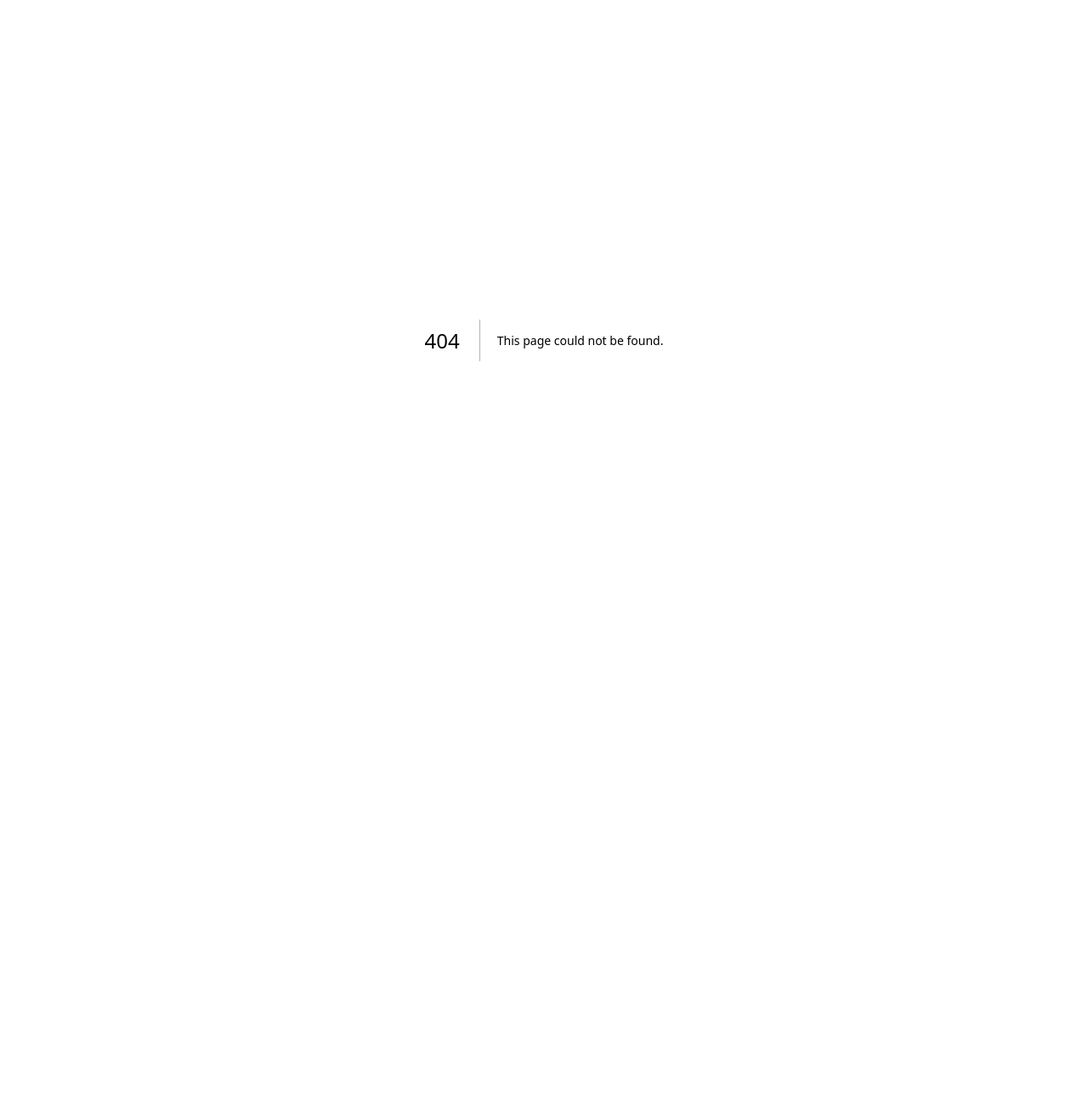
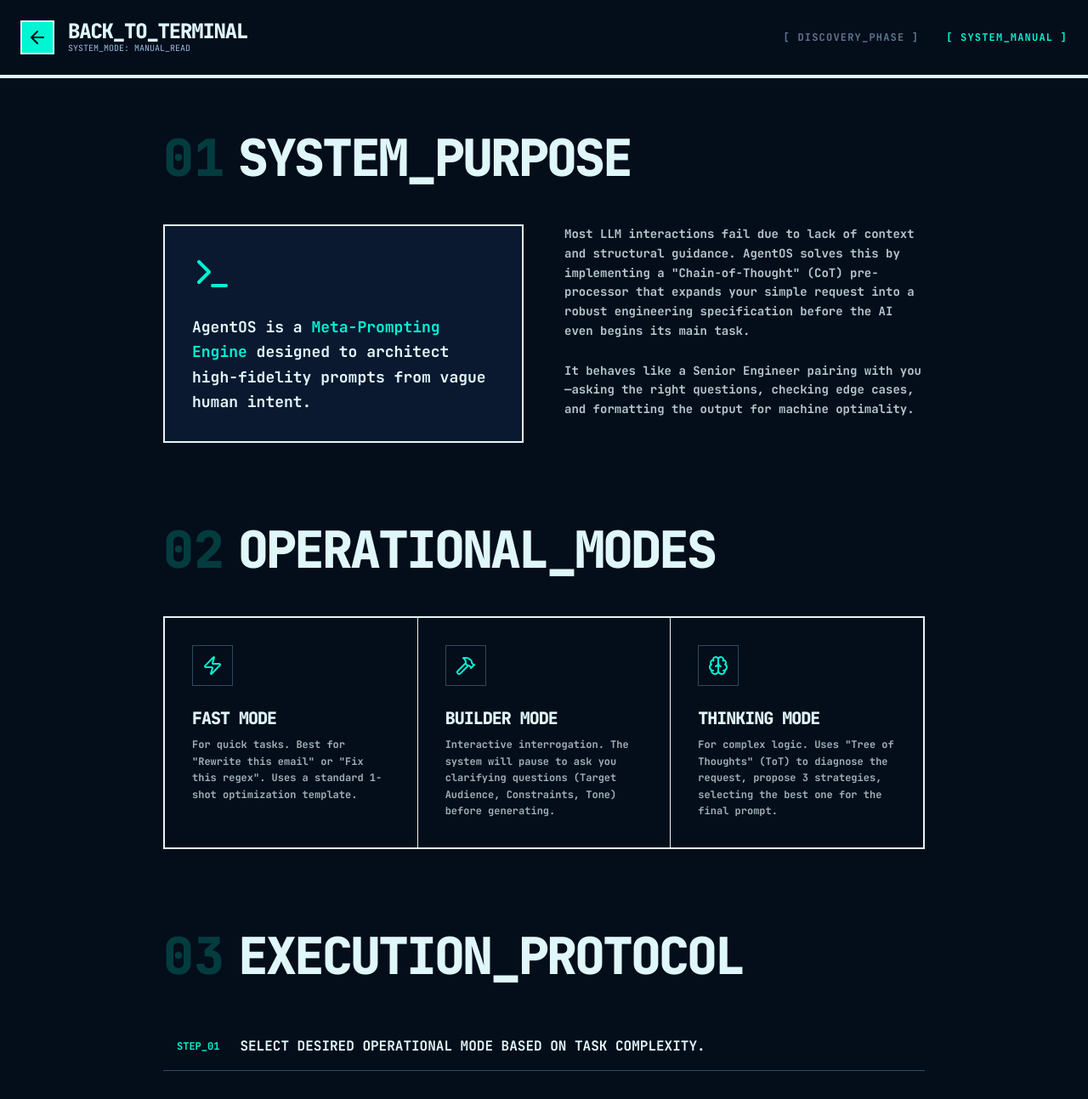
Before and after one commit to gsigor84/agent-os-terminal, a Next.js app: page /about in a window 1280 px wide. Before the commit this address had no page. Shown: the top 1293 px of the page at 85% size. Before the commit the page ends 800 px from the top, so only its background shows below. Built offline with nearby package versions, Linux system fonts and the light colour scheme.

Commit message:
feat: add system manual page and navigation

```diff
--- /dev/null
+++ b/app/about/page.tsx
@@ -0,0 +1,137 @@
+'use client';
+
+import Link from 'next/link';
+import { Cpu, ArrowLeft, Terminal, Hammer, Brain, Zap } from 'lucide-react';
+import { motion } from 'framer-motion';
+
+export default function About() {
+    return (
+        <div className="min-h-screen bg-[var(--terminal-bg)] text-[var(--terminal-text)] font-mono selection:bg-[var(--terminal-accent)] selection:text-[var(--terminal-bg)] overflow-x-hidden">
+
+            {/* Header */}
+            <header className="border-b-4 border-[var(--terminal-text)] p-6 sticky top-0 bg-[var(--terminal-bg)] z-50 flex justify-between items-center whitespace-nowrap overflow-x-auto">
+                <div className="flex items-center gap-4">
+                    <Link href="/" className="flex items-center gap-4 group cursor-pointer">
+                        <div className="w-10 h-10 brutalist-border bg-[var(--terminal-accent)] flex items-center justify-center group-hover:bg-[var(--terminal-text)] transition-colors">
+                            <ArrowLeft className="text-[var(--terminal-bg)] group-hover:text-[var(--terminal-bg)]" />
+                        </div>
+                        <div>
+                            <span className="font-extrabold text-2xl tracking-tighter uppercase block leading-none group-hover:text-[var(--terminal-accent)] transition-colors">Back_To_Terminal</span>
+                            <span className="block text-[10px] text-[var(--terminal-dim)]">SYSTEM_MODE: MANUAL_READ</span>
+                        </div>
+                    </Link>
+                </div>
+                <div className="hidden md:flex gap-8 text-xs font-bold uppercase tracking-widest">
+                    <Link href="/" className="text-[var(--terminal-dim)] hover:text-[var(--terminal-text)] transition-colors opacity-60 hover:opacity-100">[ DISCOVERY_PHASE ]</Link>
+                    <Link href="/about" className="text-[var(--terminal-accent)] cursor-default">[ SYSTEM_MANUAL ]</Link>
+                </div>
+            </header>
+
+            <main className="w-full max-w-5xl mx-auto p-8 md:p-16 flex flex-col gap-24">
+
+                {/* 01 PURPOSE */}
+                <section className="space-y-8 animate-in fade-in slide-in-from-bottom-4 duration-700">
+                    <div className="flex gap-4 items-center mb-12">
+                        <span className="text-[var(--terminal-accent)] text-6xl font-black opacity-20">01</span>
+                        <h1 className="text-4xl md:text-6xl font-black uppercase tracking-tighter leading-none">
+                            System_Purpose
+                        </h1>
+                    </div>
+
+                    <div className="grid grid-cols-1 md:grid-cols-2 gap-12">
+                        <div className="brutalist-border p-8 bg-[var(--terminal-surface)]">
+                            <Terminal className="w-12 h-12 mb-6 text-[var(--terminal-accent)]" />
+                            <p className="text-lg font-bold leading-relaxed">
+                                AgentOS is a <span className="text-[var(--terminal-accent)]">Meta-Prompting Engine</span> designed to architect high-fidelity prompts from vague human intent.
+                            </p>
+                        </div>
+                        <div className="space-y-6 text-sm font-bold opacity-80 leading-relaxed">
+                            <p>
+                                Most LLM interactions fail due to lack of context and structural guidance. AgentOS solves this by implementing a "Chain-of-Thought" (CoT) pre-processor that expands your simple request into a robust engineering specification before the AI even begins its main task.
+                            </p>
+                            <p>
+                                It behaves like a Senior Engineer pairing with you—asking the right questions, checking edge cases, and formatting the output for machine optimality.
+                            </p>
+                        </div>
+                    </div>
+                </section>
+
+                {/* 02 MODES */}
+                <section className="space-y-8">
+                    <div className="flex gap-4 items-center mb-12">
+                        <span className="text-[var(--terminal-accent)] text-6xl font-black opacity-20">02</span>
+                        <h1 className="text-4xl md:text-6xl font-black uppercase tracking-tighter leading-none">
+                            Operational_Modes
+                        </h1>
+                    </div>
+
+                    <div className="grid grid-cols-1 md:grid-cols-3 gap-px bg-[var(--terminal-text)] border-2 border-[var(--terminal-text)]">
+                        {/* FAST */}
+                        <div className="p-8 bg-[var(--terminal-bg)]">
+                            <div className="mb-6 w-12 h-12 brutalist-border-dim flex items-center justify-center text-[var(--terminal-accent)]">
+                                <Zap />
+                            </div>
+                            <h3 className="font-black text-xl uppercase tracking-tighter mb-2">Fast Mode</h3>
+                            <p className="text-xs opacity-70 leading-relaxed font-bold">
+                                For quick tasks. Best for "Rewrite this email" or "Fix this regex". Uses a standard 1-shot optimization template.
+                            </p>
+                        </div>
+
+                        {/* BUILDER */}
+                        <div className="p-8 bg-[var(--terminal-bg)]">
+                            <div className="mb-6 w-12 h-12 brutalist-border-dim flex items-center justify-center text-[var(--terminal-accent)]">
+                                <Hammer />
+                            </div>
+                            <h3 className="font-black text-xl uppercase tracking-tighter mb-2">Builder Mode</h3>
+                            <p className="text-xs opacity-70 leading-relaxed font-bold">
+                                Interactive interrogation. The system will pause to ask you clarifying questions (Target Audience, Constraints, Tone) before generating.
+                            </p>
+                        </div>
+
+                        {/* THINKING */}
+                        <div className="p-8 bg-[var(--terminal-bg)]">
+                            <div className="mb-6 w-12 h-12 brutalist-border-dim flex items-center justify-center text-[var(--terminal-accent)]">
+                                <Brain />
+                            </div>
+                            <h3 className="font-black text-xl uppercase tracking-tighter mb-2">Thinking Mode</h3>
+                            <p className="text-xs opacity-70 leading-relaxed font-bold">
+                                For complex logic. Uses "Tree of Thoughts" (ToT) to diagnose the request, propose 3 strategies, selecting the best one for the final prompt.
+                            </p>
+                        </div>
+                    </div>
+                </section>
+
+                {/* 03 HOW TO USE */}
+                <section className="space-y-8 pb-24">
+                    <div className="flex gap-4 items-center mb-12">
+                        <span className="text-[var(--terminal-accent)] text-6xl font-black opacity-20">03</span>
+                        <h1 className="text-4xl md:text-6xl font-black uppercase tracking-tighter leading-none">
+                            Execution_Protocol
+                        </h1>
+                    </div>
+
+                    <div className="space-y-4">
+                        {[
+                            "Select desired Operational Mode based on task complexity.",
+                            "Input raw objective (Parameters) into the terminal text field.",
+                            "Click [ EXECUTE_GENERATION ] to initialize the protocol.",
+                            "Review the [ OUTPUT_GENERATED ] and click [ COPY_PROMPT ] to utilize the artifact."
+                        ].map((step, i) => (
+                            <div key={i} className="flex items-center gap-6 p-4 border-b border-[var(--terminal-border)]">
+                                <span className="font-mono text-xs font-bold text-[var(--terminal-accent)]">STEP_0{i + 1}</span>
+                                <p className="font-bold uppercase text-sm md:text-base">{step}</p>
+                            </div>
+                        ))}
+                    </div>
+                </section>
+
+            </main>
+
+            <footer className="p-4 border-t-2 border-[var(--terminal-border)] bg-[var(--terminal-bg)] text-[9px] uppercase tracking-widest flex justify-between font-bold text-[var(--terminal-dim)] sticky bottom-0 z-50">
+                <div>MANUAL_VERSION: 2.0.4</div>
+                <div>(C) AGENT_OS INC</div>
+            </footer>
+
+        </div>
+    );
+}
--- a/app/page.tsx
+++ b/app/page.tsx
@@ -168,9 +168,8 @@ export default function Home() {
           </div>
         </div>
         <div className="hidden md:flex gap-8 text-xs font-bold uppercase tracking-widest">
-          <span className="text-[var(--terminal-accent)] cursor-pointer hover:underline">[ DISCOVERY_PHASE ]</span>
-          <span className="opacity-40 cursor-not-allowed">[ DEPLOYMENT ]</span>
-          <span className="opacity-40 cursor-not-allowed">[ MONITORING ]</span>
+          <Link href="/" className="text-[var(--terminal-accent)] cursor-default">[ DISCOVERY_PHASE ]</Link>
+          <Link href="/about" className="text-[var(--terminal-dim)] hover:text-[var(--terminal-text)] transition-colors opacity-60 hover:opacity-100">[ SYSTEM_MANUAL ]</Link>
         </div>
       </header>
 
```
